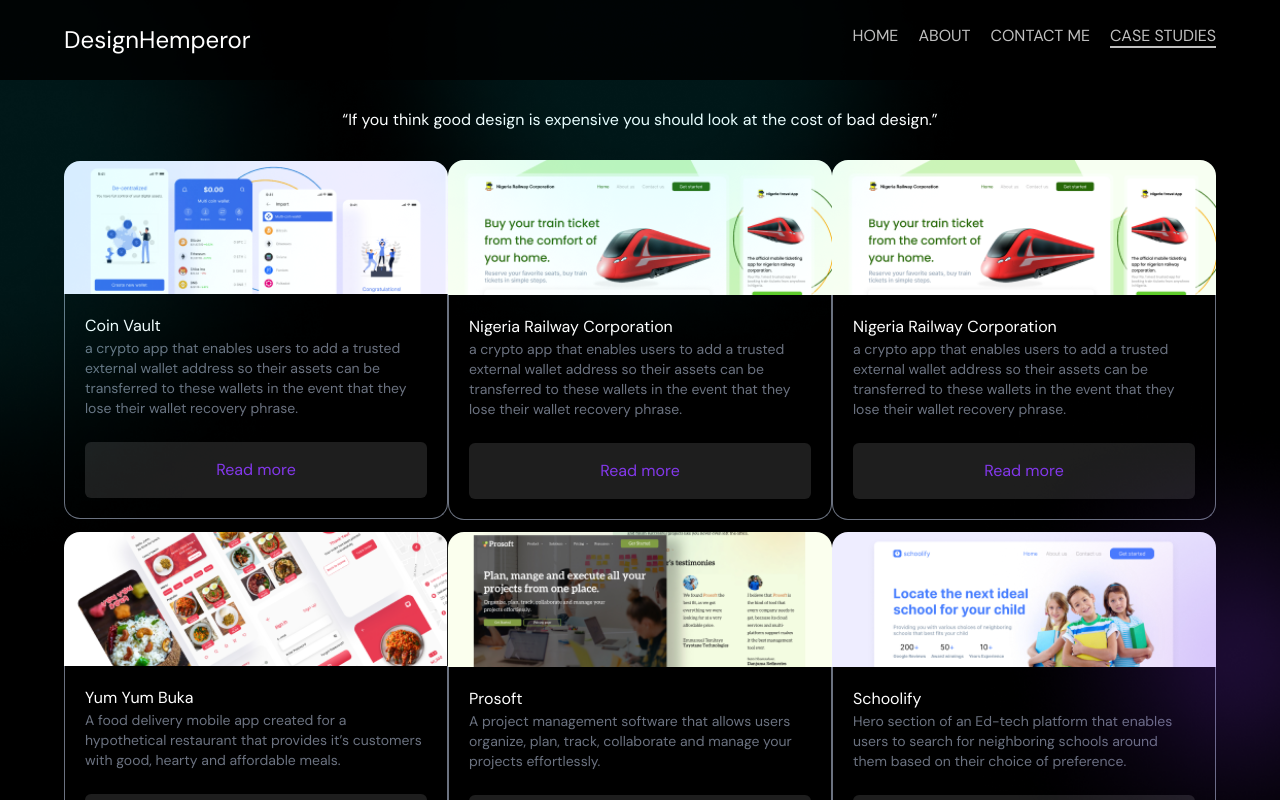
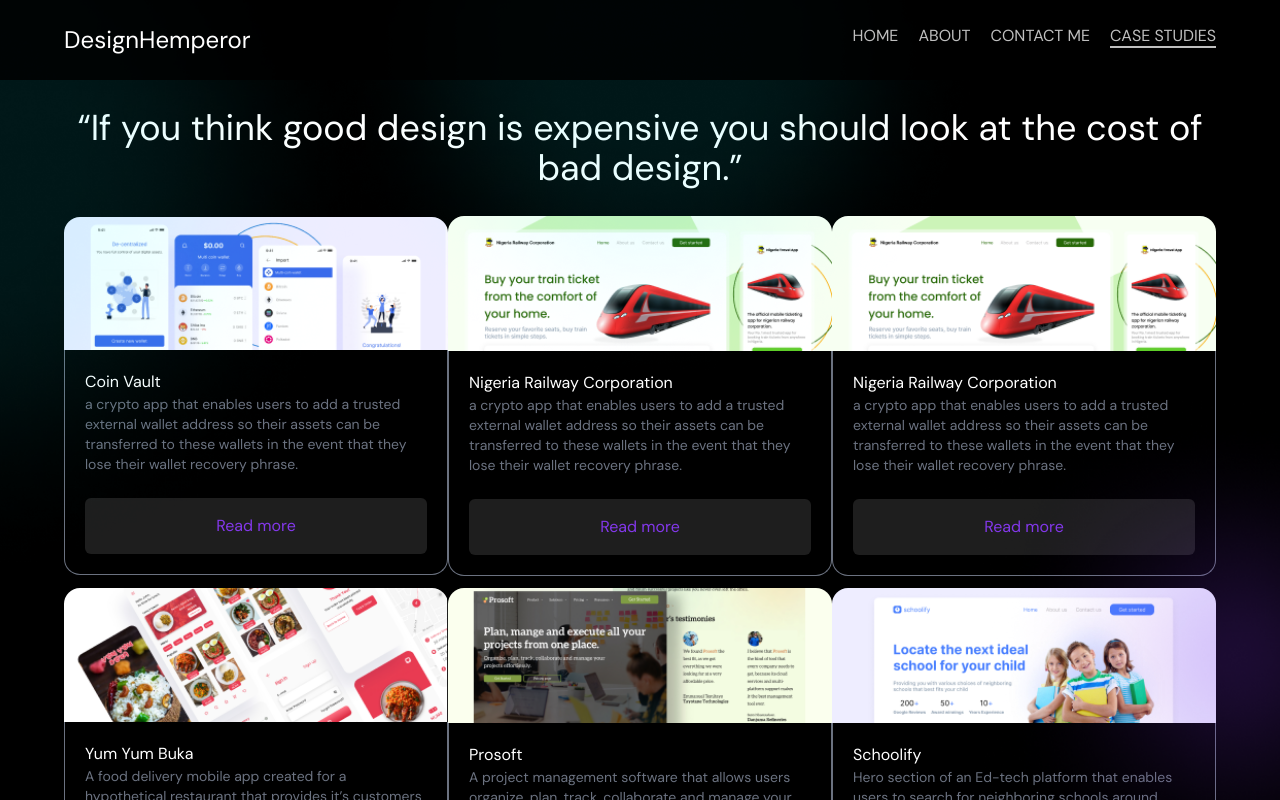
Before and after one commit to codeAmbivert/hemperor-portfolio, a Next.js app: page /case-studies in a window 1280 px wide. Shown: the top 800 px of the page. Built offline with nearby package versions, Linux system fonts and the light colour scheme.

Commit message:
case studies lead text changes

```diff
--- a/pages/case-studies.jsx
+++ b/pages/case-studies.jsx
@@ -7,7 +7,7 @@ const caseStudies = () => {
   return (
     <Layout>
       <div className="mt-20 mb-16 w-[90vw]">
-        <h1 className="tex-3xl my-7 text-center">
+        <h1 className="text-xl md:text-3xl lg:text-4xl  my-7 text-center">
           “If you think good design is expensive you should look at the cost of
           bad design.”
         </h1>
```
